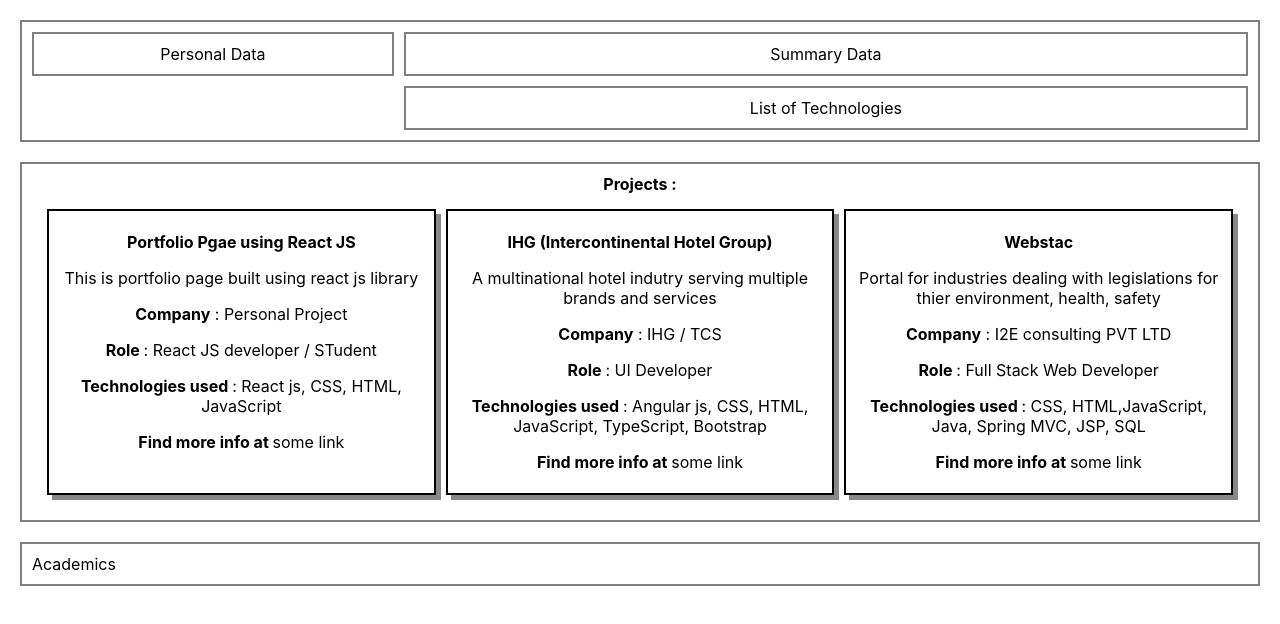
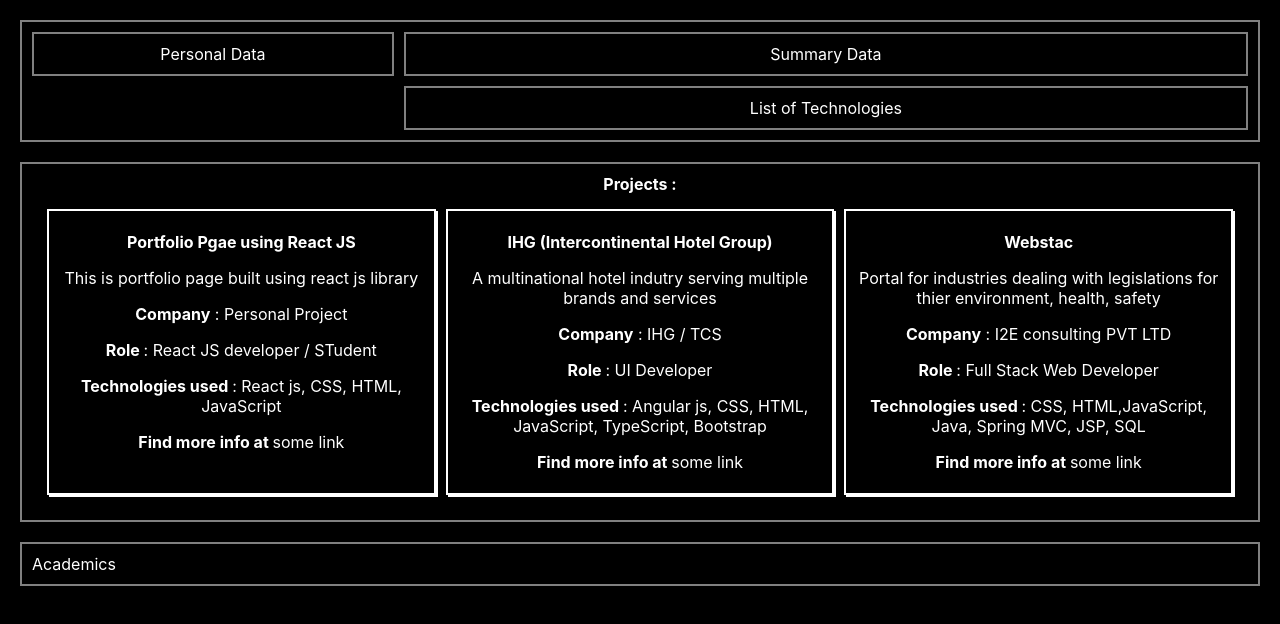
Before and after one commit to snehakale/portfolio-page-react, a React (Create React App) app: page / in a window 1280 px wide. Shown: the top 624 px of the page. Built offline with nearby package versions, Linux system fonts and the light colour scheme.

Commit message:
Add style changes for components' background

```diff
--- a/src/App.css
+++ b/src/App.css
@@ -5,3 +5,8 @@
 * {
   box-sizing: border-box;
 }
+
+body {
+  background-color: black;
+  color: white;
+}
--- a/src/components/projects/Project.css
+++ b/src/components/projects/Project.css
@@ -6,12 +6,12 @@
 }
 
 .project-box {
-    border: 2px solid black;
+    border: 2px solid white;
     padding: 5px;
     width: 30%;
     margin: 5px;
     flex: 1;
-    box-shadow: 5px 5px #888888;
+    box-shadow: 2px 2px white;
 }
 
 .project-title {
```
